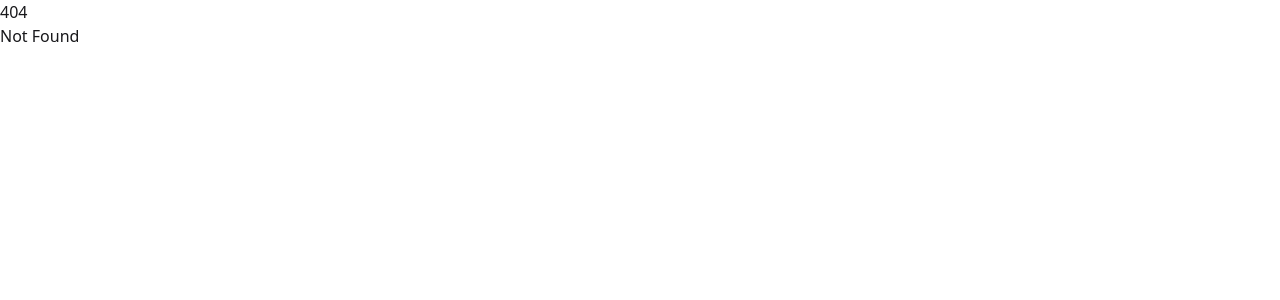
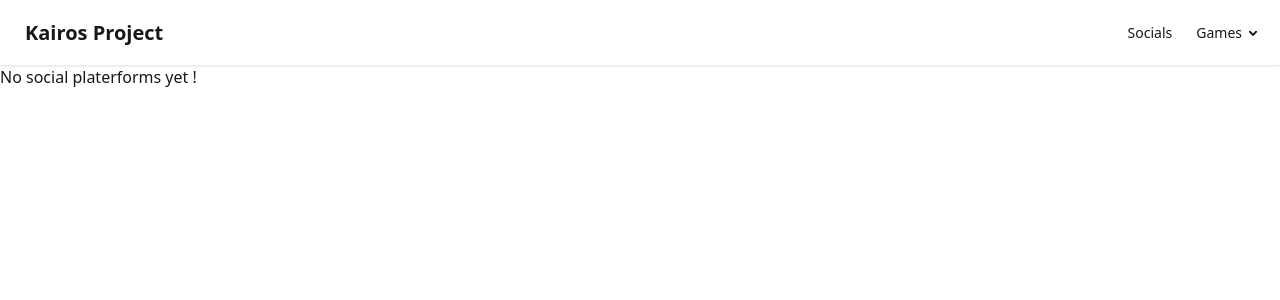
Before and after one commit to Pismice/kairos-website, a SvelteKit app: page /home/socials in a window 1280 px wide. Before the commit this address had no page. Shown: the top 300 px of the page. Built offline with nearby package versions, Linux system fonts and the light colour scheme.

Commit message:
better nav

```diff
--- a/src/routes/cscz/+layout.svelte
+++ b/src/routes/cscz/+layout.svelte
@@ -11,7 +11,7 @@
 			<li><a href="/cscz">Description</a></li>
 			<li><a href="/cscz/state">State of the server</a></li>
 			<li><a href="/cscz/ranking">Player ranking</a></li>
-			<li><a href="/cscz/socials">Socials</a></li>
+			<li><a href="/home/socials">Socials</a></li>
 		</ul>
 	</div>
 </div>
--- a/src/routes/home/+layout.svelte
+++ b/src/routes/home/+layout.svelte
@@ -4,11 +4,11 @@
 
 <div class="navbar bg-base-100 shadow-sm">
 	<div class="flex-1">
-		<a class="btn text-xl btn-ghost">Kairos Project</a>
+		<a class="btn text-xl btn-ghost" href="/home">Kairos Project</a>
 	</div>
 	<div class="flex-none">
 		<ul class="menu menu-horizontal px-1">
-			<li><a>Project philosophy</a></li>
+			<li><a href="/home/socials">Socials</a></li>
 			<li>
 				<details>
 					<summary>Games</summary>
--- /dev/null
+++ b/src/routes/home/socials/+page.svelte
@@ -0,0 +1 @@
+No social platerforms yet !
```
